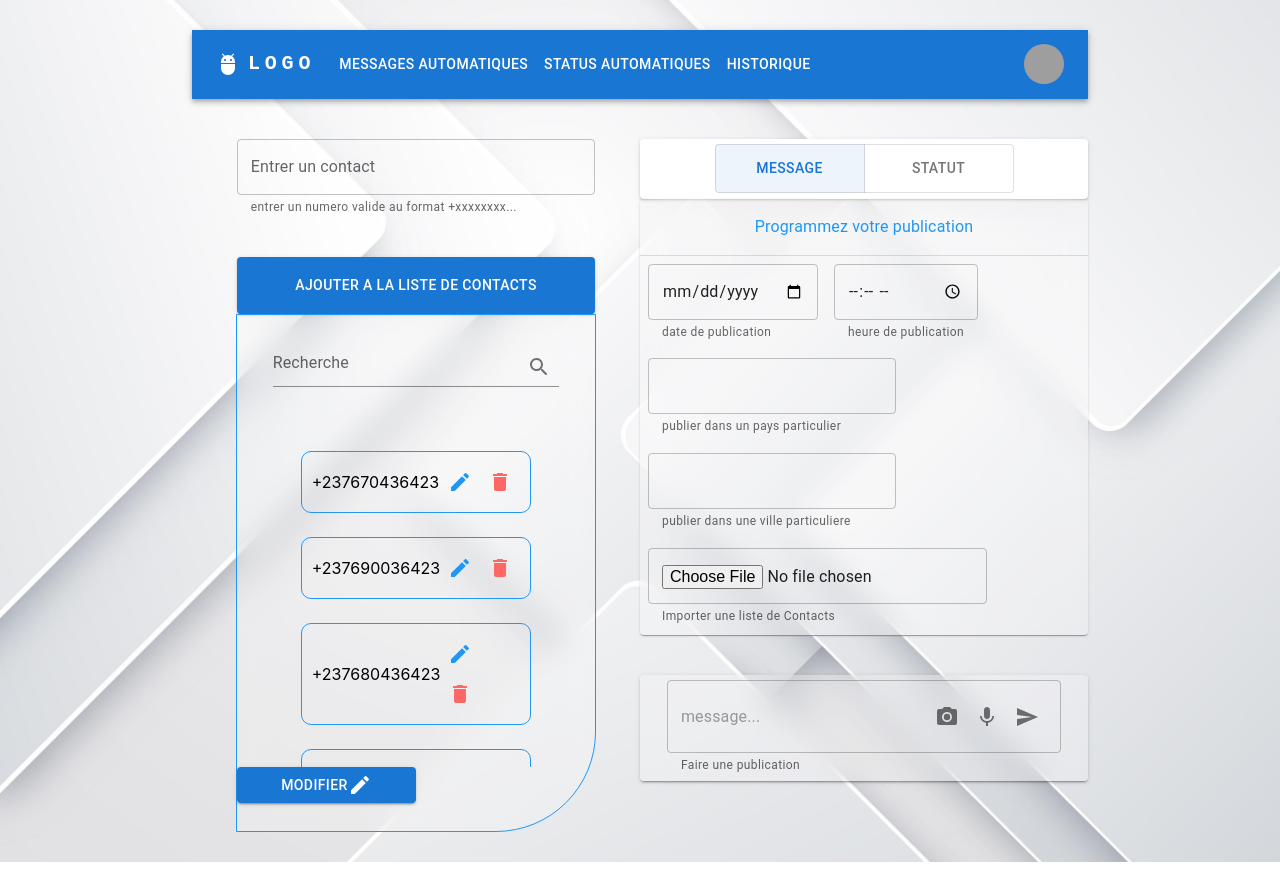
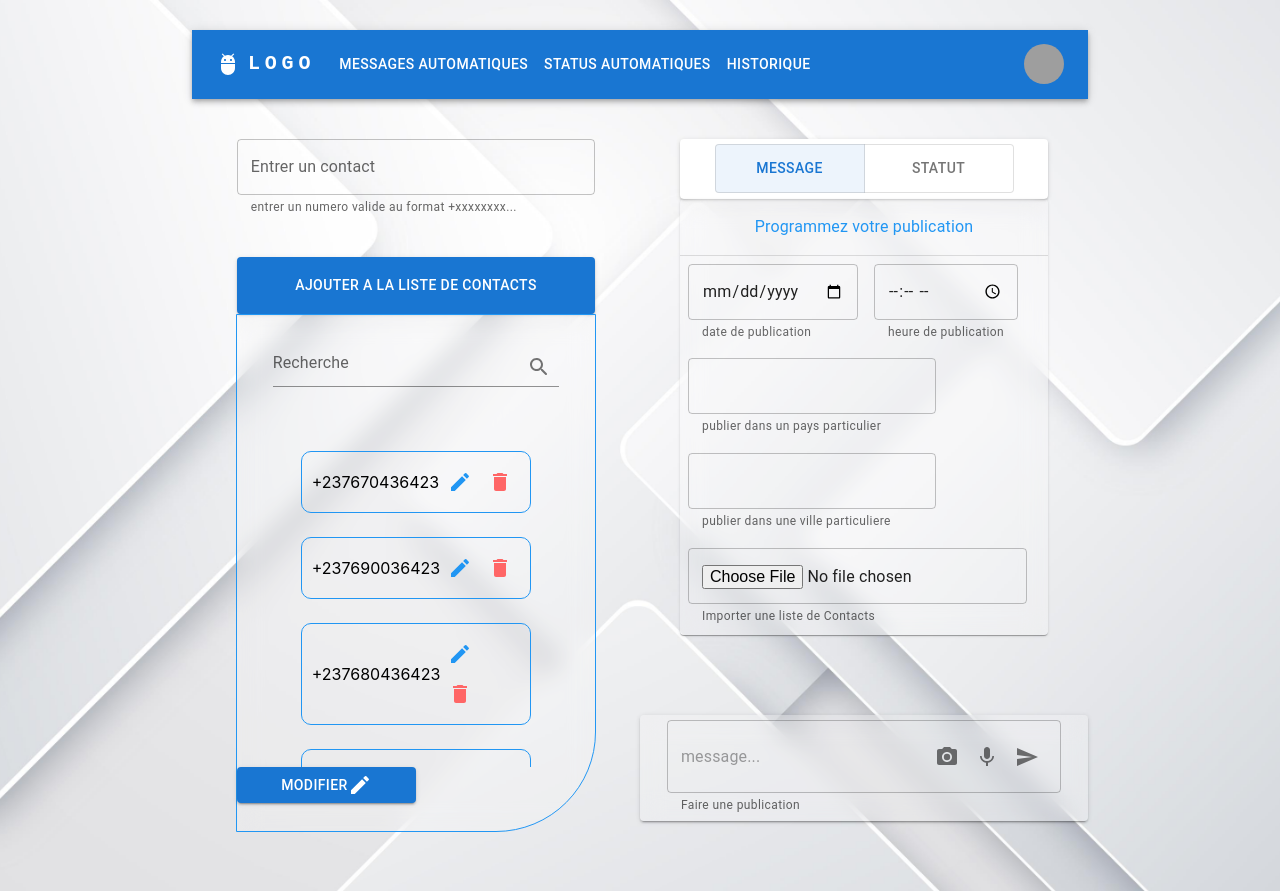
Before and after one commit to 1Cryptify/automatisationWathsapp, a React (Create React App) app: page / in a window 1280 px wide. Before the commit the page ends 862 px from the top, so only its background shows below. Built offline with nearby package versions, Linux system fonts and the light colour scheme; grey boxes are pictures that could not be loaded.

Commit message:
ajustement de l'affichage pour Android

```diff
--- a/src/Msg.jsx
+++ b/src/Msg.jsx
@@ -82,7 +82,7 @@ export default function Msg() {
         <TextField sx={{marginBottom:5,marginTop:5,width:'80%'}} label="Entrer un contact" value={phoneNumber} error={error} helperText={"entrer un numero valide au format +xxxxxxxx..."} onChange={handleChange} variant="outlined" />
         <Button sx={{width:'80%',top:0,padding:2}} variant='contained' onClick={handleNum}>Ajouter a la liste de contacts</Button>
         <Box sx={{borderWidth:1,borderColor:'#2196f3',height:'500px',borderStyle:'solid',
-    borderBottomRightRadius:'100px',width:'80%',display:'flex', flexDirection:'column',paddingTop:2,backdropFilter:`blur(15px)`,background:`rgba(255, 255, 255, 0.2)`}}>
+    borderBottomRightRadius:'100px',width:'80%',display:'flex', flexDirection:'column',paddingTop:2,backdropFilter:`blur(12px)`,background:`rgba(255, 255, 255, 0.2)`}}>
       <TextField sx={{width:"80%",alignSelf:'center'}}
         label="Recherche"
         variant="standard"
@@ -99,11 +99,11 @@ export default function Msg() {
         </Box>
         </Grid>
         <Grid item xs={12} md={6} >
-            <Box sx={{paddingTop:5}}>
+            <Box sx={{padding:5}}>
                 <Paper elevation={2} sx={{height:'60px',display:'grid',placeItems:'center'}}>
                     <ToggleButtonGroup exclusive color="primary" {...control}><ToggleButton value={'left'} sx={{width:'150px'}} variant='contained'>Message</ToggleButton><ToggleButton value="right" sx={{width:'150px'}}>Statut</ToggleButton></ToggleButtonGroup>
                 </Paper>
-                <Paper sx={{width:'100%',backdropFilter:`blur(15px)`,background:`rgba(255, 255, 255, 0.2)` ,minHeight:'350px',alignSelf:'center'}}>
+                <Paper sx={{width:'100%',backdropFilter:`blur(12px)`,background:`rgba(255, 255, 255, 0.2)` ,minHeight:'350px',alignSelf:'center'}}>
                   <Box sx={{width:'100%'}}>
                     <Typography sx={{padding:2,color:'#2196f3'}} textAlign={"center"}>Programmez votre publication</Typography>
                     <Divider/>
@@ -116,8 +116,8 @@ export default function Msg() {
                     </Box>
                 </Paper>
             </Box>
-            <Box sx={{width:'100%',spadding:5,alignItems:'flex-end',justifyContent:'center',display:'flex'}}>
-            <Paper elevation={2} sx={{width:'100%',marginTop:5,marginBottom:5,display:'grid',placeItems:'center',padding:'5px',backdropFilter:`blur(15px)`,background:`rgba(255, 255, 255, 0.2)`}}><TextField  sx={{width:'90%'}} multiline={true} maxRows={4} placeholder='message...' variant='outlined' helperText="Faire une publication"  InputProps={{
+            <Box sx={{width:'100%',alignItems:'flex-end',justifyContent:'center',display:'flex'}}>
+            <Paper elevation={2} sx={{width:'100%',marginTop:5,marginBottom:5,display:'grid',placeItems:'center',padding:'5px',backdropFilter:`blur(12px)`,background:`rgba(255, 255, 255, 0.2)`}}><TextField  sx={{width:'90%'}} multiline={true} maxRows={4} placeholder='message...' variant='outlined' helperText="Faire une publication"  InputProps={{
           endAdornment: (
             <>
           <IconButton type="submit" aria-label="search">
```
